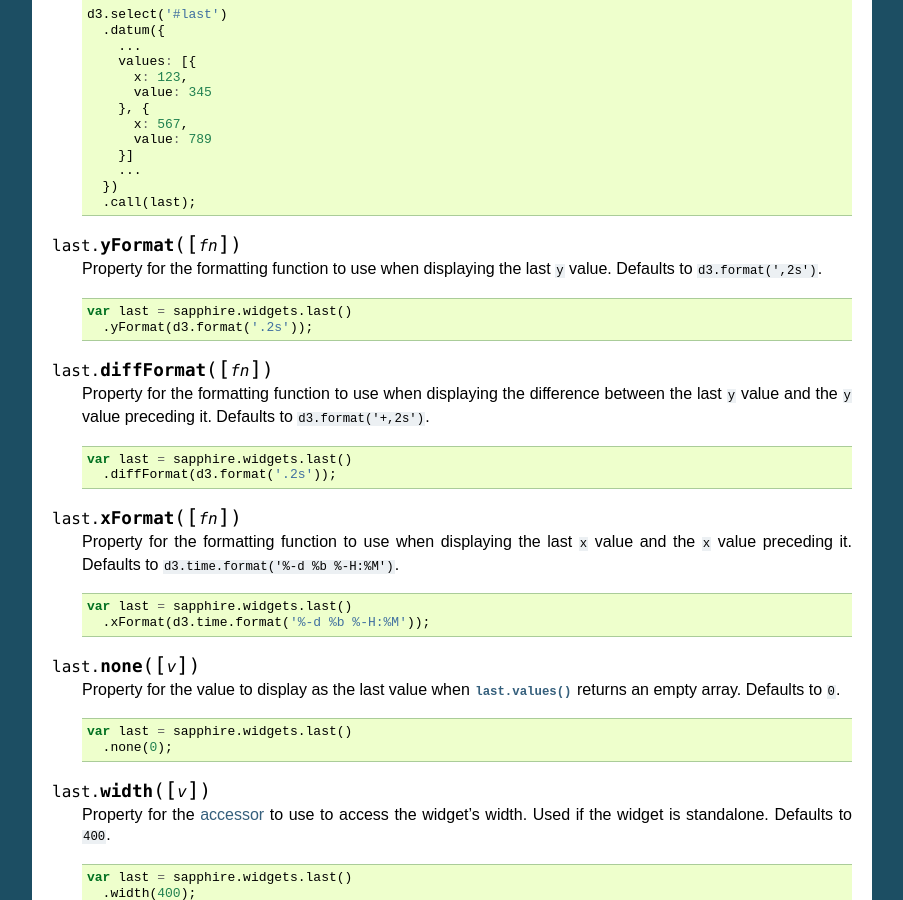
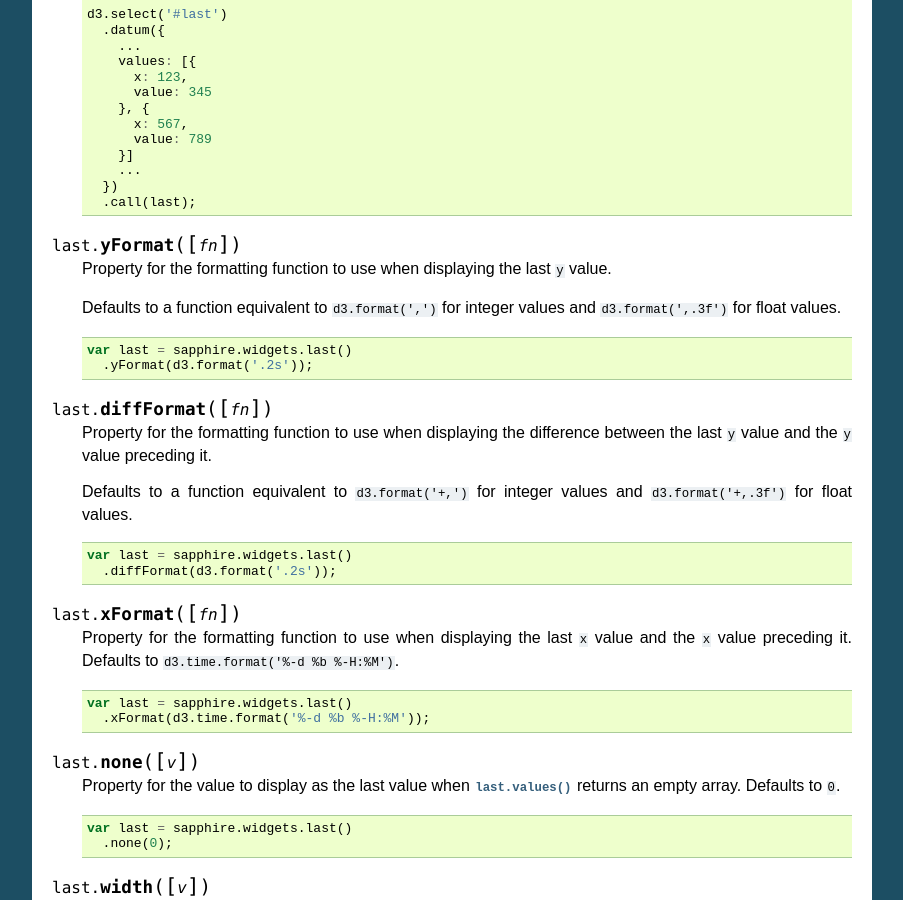
Before and after one commit to praekelt/sapphire, a Sphinx documentation site: the page built from docs/api/widgets/last.rst, in a window 1280 px wide and 900 px high, scrolled down 1687 px. Shown: the whole window, without its empty margins (198-1101 px from the left). Built offline with Sphinx 7.4.7, drawn with Linux system fonts in a browser that asks for light colours.

Commit message:
Update docs after changing value formatting functions

```diff
--- a/docs/api/widgets/last.rst
+++ b/docs/api/widgets/last.rst
@@ -150,7 +150,9 @@ value preceding it.
 .. function:: last.yFormat([fn])
 
   Property for the formatting function to use when displaying the last ``y`` value.
-  Defaults to ``d3.format(',2s')``.
+
+  Defaults to a function equivalent to ``d3.format(',')`` for integer values
+  and ``d3.format(',.3f')`` for float values.
 
   .. code-block:: javascript
 
@@ -161,8 +163,10 @@ value preceding it.
 .. function:: last.diffFormat([fn])
 
   Property for the formatting function to use when displaying the difference
-  between the last ``y`` value and the ``y`` value preceding it. Defaults to
-  ``d3.format('+,2s')``.
+  between the last ``y`` value and the ``y`` value preceding it.
+
+  Defaults to a function equivalent to ``d3.format('+,')`` for integer values
+  and ``d3.format('+,.3f')`` for float values.
 
   .. code-block:: javascript
 
--- a/docs/api/widgets/lines.rst
+++ b/docs/api/widgets/lines.rst
@@ -302,7 +302,10 @@ displaying each metric's title, colour and last ``y`` value.
 .. function:: lines.yFormat([fn])
 
   Property for the formatting function to use when displaying the last
-  ``y`` value. Defaults to ``d3.format(',2s')``.
+  ``y`` value.
+
+  Defaults to a function equivalent to ``d3.format(',')`` for integer values
+  and ``d3.format(',.3f')`` for float values.
 
   .. code-block:: javascript
 
--- a/docs/api/widgets/pie.rst
+++ b/docs/api/widgets/pie.rst
@@ -188,8 +188,10 @@ displaying each metric's title, colour, value and percentage.
 
 .. function:: pie.valueFormat([fn])
 
-  Property for the formatting function to use when displaying the metric
-  values in the widget's table. Defaults to ``d3.format(',2s')``.
+  Property for the formatting function to use when displaying the metric values
+  in the widget's table. Defaults to a function equivalent to
+  ``d3.format(',')`` for integer values and ``d3.format(',.3f')`` for float
+  values.
 
   .. code-block:: javascript
 
```
